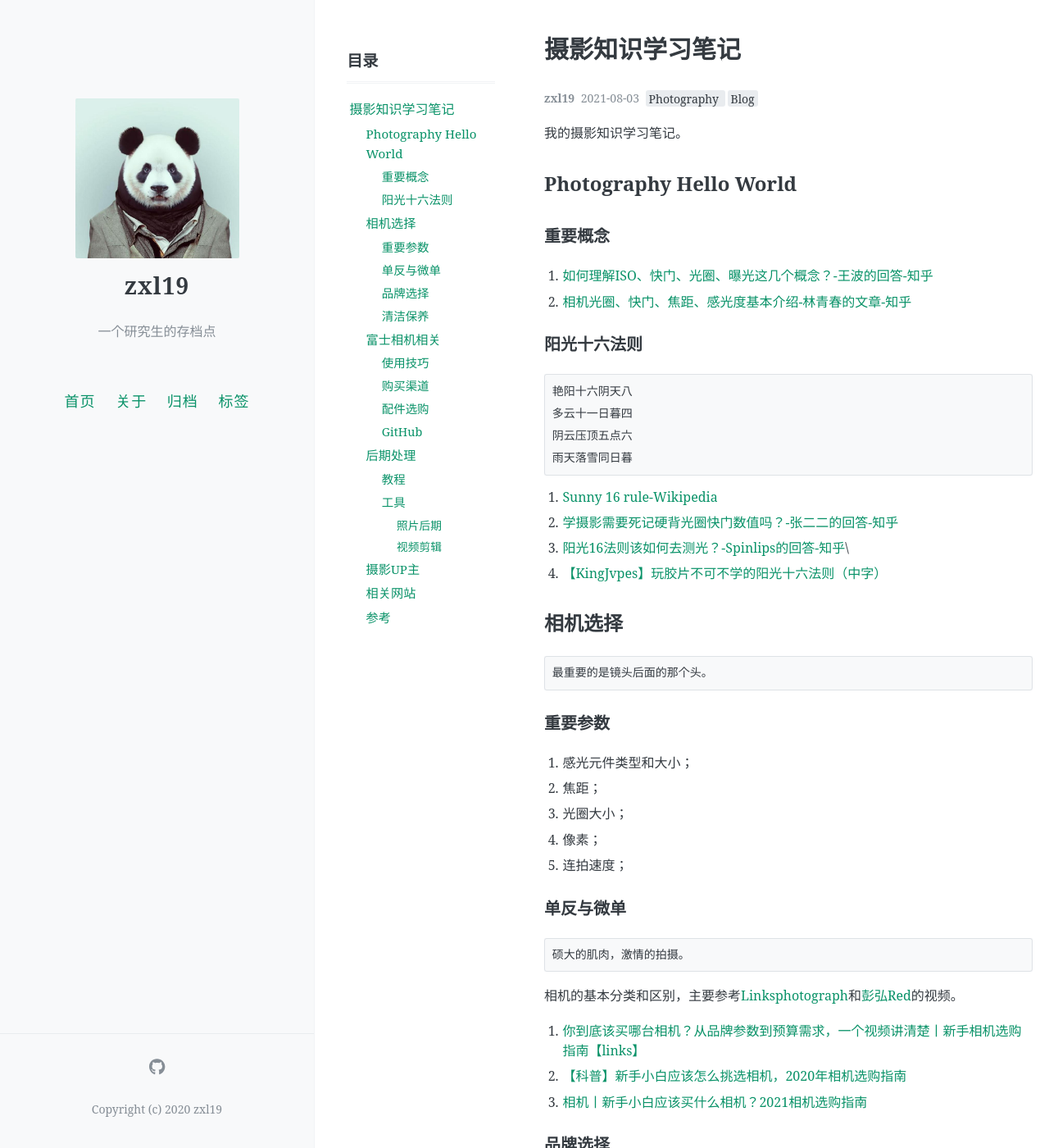
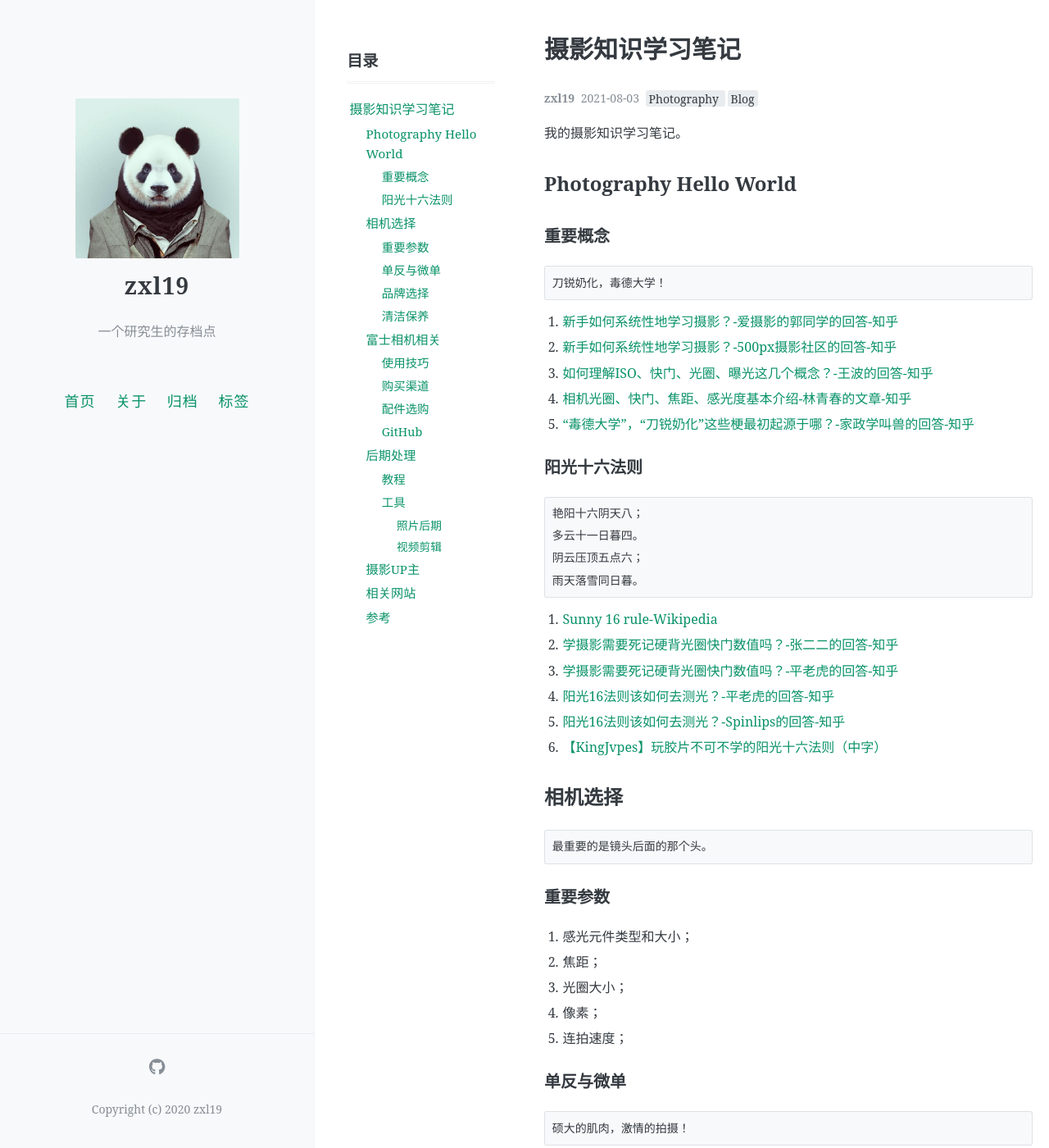
Before and after one commit to zxl19/zxl19.github.io, a Jekyll site: the page built from _posts/2021-08-03-photography-note.md, in a window 1280 px wide and 1400 px high. Shown: the whole window at 82% size. Built offline with Jekyll 4.4.1, drawn with Linux system fonts in a browser that asks for light colours; comment, search, counter and statistics services are not loaded.

Commit message:
Update 2021-08-03-photography-note.md

````diff
--- a/_posts/2021-08-03-photography-note.md
+++ b/_posts/2021-08-03-photography-note.md
@@ -17,22 +17,31 @@ pinned: false
 
 ### 重要概念
 
-1. [如何理解ISO、快门、光圈、曝光这几个概念？-王波的回答-知乎](https://www.zhihu.com/question/21427664/answer/40346193)
-2. [相机光圈、快门、焦距、感光度基本介绍-林青春的文章-知乎](https://zhuanlan.zhihu.com/p/152172663)
+```text
+刀锐奶化，毒德大学！
+```
+
+1. [新手如何系统性地学习摄影？-爱摄影的郭同学的回答-知乎](https://www.zhihu.com/question/36095338/answer/968639013)
+2. [新手如何系统性地学习摄影？-500px摄影社区的回答-知乎](https://www.zhihu.com/question/36095338/answer/2051012517)
+3. [如何理解ISO、快门、光圈、曝光这几个概念？-王波的回答-知乎](https://www.zhihu.com/question/21427664/answer/40346193)
+4. [相机光圈、快门、焦距、感光度基本介绍-林青春的文章-知乎](https://zhuanlan.zhihu.com/p/152172663)
+5. [“毒德大学”，“刀锐奶化”这些梗最初起源于哪？-家政学叫兽的回答-知乎](https://www.zhihu.com/question/412237760/answer/1386682793)
 
 ### 阳光十六法则
 
 ```text
-艳阳十六阴天八
-多云十一日暮四
-阴云压顶五点六
-雨天落雪同日暮
+艳阳十六阴天八；
+多云十一日暮四。
+阴云压顶五点六；
+雨天落雪同日暮。
 ```
 
 1. [Sunny 16 rule-Wikipedia](https://en.wikipedia.org/wiki/Sunny_16_rule)
 2. [学摄影需要死记硬背光圈快门数值吗？-张二二的回答-知乎](https://www.zhihu.com/question/424109671/answer/1517706641)
-3. [阳光16法则该如何去测光？-Spinlips的回答-知乎](https://www.zhihu.com/question/38169738/answer/75286013)\
-4. [【KingJvpes】玩胶片不可不学的阳光十六法则（中字）](https://www.bilibili.com/video/BV13j411f7gs)
+3. [学摄影需要死记硬背光圈快门数值吗？-平老虎的回答-知乎](https://www.zhihu.com/question/424109671/answer/1517337655)
+4. [阳光16法则该如何去测光？-平老虎的回答-知乎](https://www.zhihu.com/question/38169738/answer/917901861)
+5. [阳光16法则该如何去测光？-Spinlips的回答-知乎](https://www.zhihu.com/question/38169738/answer/75286013)
+6. [【KingJvpes】玩胶片不可不学的阳光十六法则（中字）](https://www.bilibili.com/video/BV13j411f7gs)
 
 ## 相机选择
 
@@ -51,7 +60,7 @@ pinned: false
 ### 单反与微单
 
 ```text
-硕大的肌肉，激情的拍摄。
+硕大的肌肉，激情的拍摄！
 ```
 
 相机的基本分类和区别，主要参考[Linksphotograph](https://space.bilibili.com/3816626/)和[彭弘Red](https://space.bilibili.com/55801838/)的视频。
````
